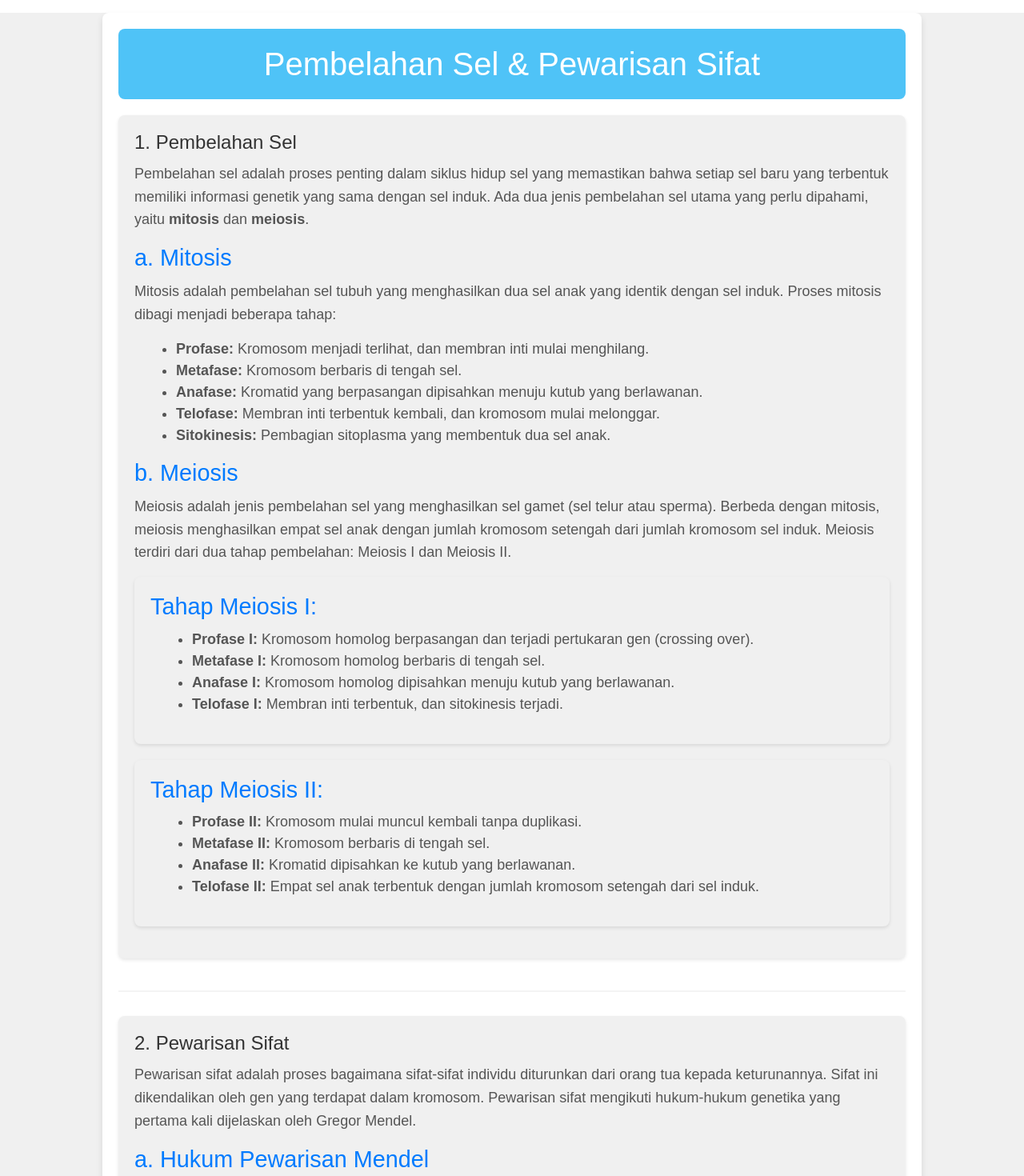
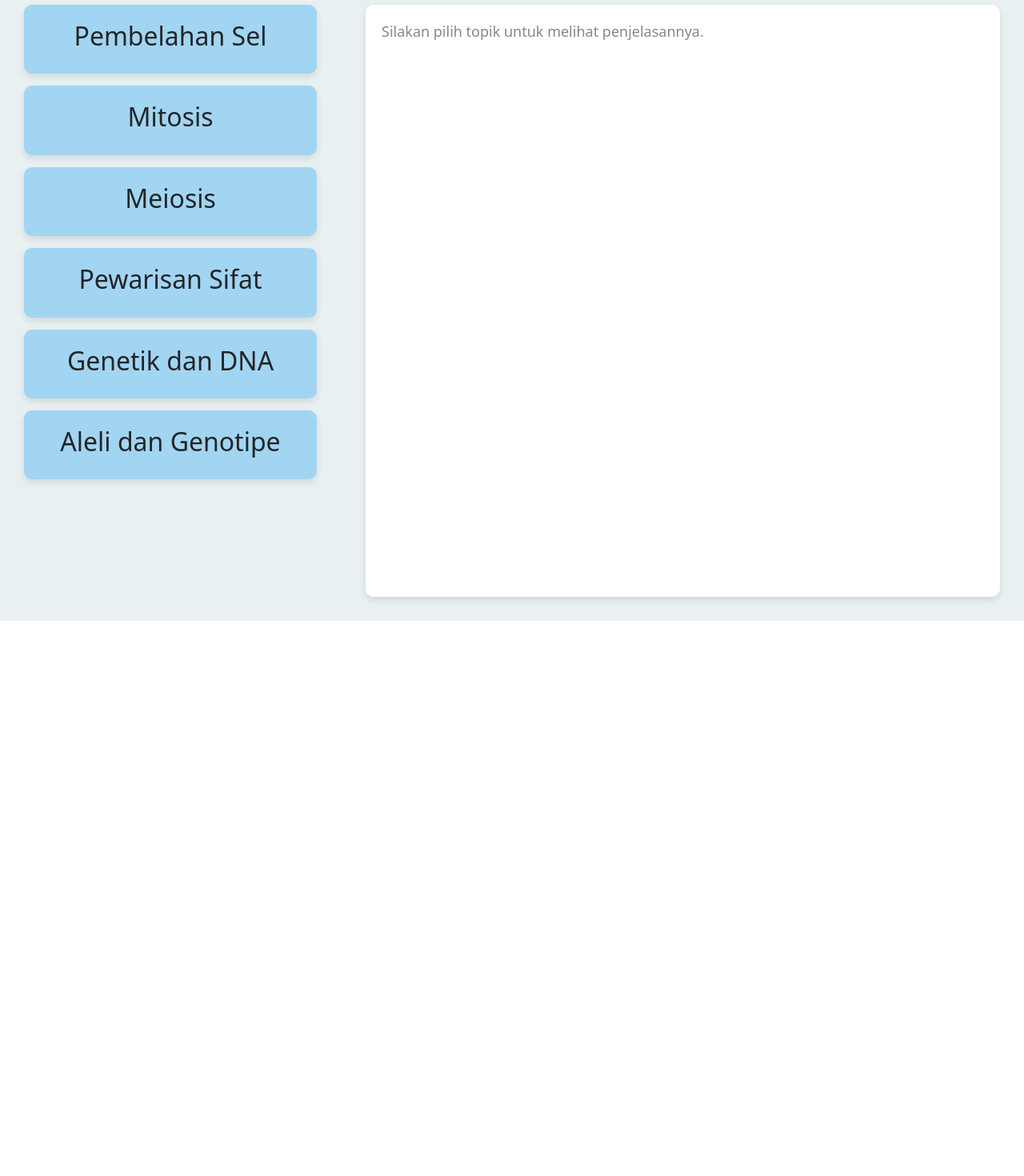
Before and after one commit to shintaem2005/Proyek-PSW1-Kelompok-7-Biologi-Kelas-12-SMA-D-IV-TRPL-Angkatan-24, a React (Create React App) app: page /pembelahanselpewarisansifat in a window 1280 px wide. Shown: the part 80-1550 px from the top of the page at 80% size. After the commit the page ends 856 px from the top, so only its background shows below. Built offline with nearby package versions, Linux system fonts and the light colour scheme; a web font is replaced by a local one.

Commit message:
perubahan Pembelahansel&Pewarisansifat.js

```diff
--- a/src/pages/Pembelahansel&Pewarisansifat.js
+++ b/src/pages/Pembelahansel&Pewarisansifat.js
@@ -1,188 +1,121 @@
-import React from 'react';
+import React, { useState } from 'react';
 
-function PembelahanselPewarisansifat() {
-  const appStyle = {
-    fontFamily: 'Arial, sans-serif',
-    margin: '0',
-    padding: '0',
-    backgroundColor: '#f0f0f0',
-    color: '#333',
-    minHeight: '100vh',
-  };
+const data = [
+  {
+    id: 1,
+    title: "Pembelahan Sel",
+    content: "Pembelahan sel adalah proses pembagian sel menjadi dua sel anak yang identik. Terdapat dua jenis utama pembelahan sel, yaitu mitosis dan meiosis. Mitosis menghasilkan dua sel anak yang identik dengan jumlah kromosom yang sama, sedangkan meiosis menghasilkan empat sel anak yang memiliki setengah jumlah kromosom dari sel induk. Pembelahan sel sangat penting dalam pertumbuhan, perbaikan jaringan, dan reproduksi organisme."
+  },
+  {
+    id: 2,
+    title: "Mitosis",
+    content: "Mitosis adalah proses pembelahan sel yang menghasilkan dua sel anak yang memiliki jumlah kromosom yang sama dengan sel induk. Proses ini terjadi dalam beberapa tahap: 1. Profase, di mana kromosom mulai terlihat; 2. Metafase, kromosom berjajar di tengah sel; 3. Anafase, kromosom terpisah menuju kutub sel; dan 4. Telofase, sel anak terbentuk. Mitosis memungkinkan pertumbuhan dan perbaikan sel."
+  },
+  {
+    id: 3,
+    title: "Meiosis",
+    content: "Meiosis adalah pembelahan sel yang terjadi dalam pembentukan gamet (sel reproduksi), yang menghasilkan empat sel anak dengan setengah jumlah kromosom dari sel induk. Proses ini penting untuk memastikan bahwa jumlah kromosom dalam spesies tetap konstan ketika terjadi pembuahan. Meiosis memiliki dua tahap pembelahan yang disebut meiosis I dan meiosis II, dengan tahap-tahap seperti profase, metafase, anafase, dan telofase pada setiap tahap pembelahan."
+  },
+  {
+    id: 4,
+    title: "Pewarisan Sifat",
+    content: "Pewarisan sifat adalah proses di mana sifat atau ciri-ciri genetik diturunkan dari orang tua kepada anak-anaknya. Sifat-sifat ini dikendalikan oleh gen yang terdapat dalam DNA, dan pewarisan sifat mengikuti hukum-hukum genetika seperti hukum segregasi dan hukum dominasi. Hukum segregasi menyatakan bahwa aleli untuk suatu sifat akan terpisah selama pembelahan sel, sementara hukum dominasi menyatakan bahwa salah satu aleli dapat mendominasi yang lainnya."
+  },
+  {
+    id: 5,
+    title: "Genetik dan DNA",
+    content: "Genetik adalah cabang biologi yang mempelajari pewarisan sifat melalui gen. Gen adalah unit pewarisan yang terletak pada kromosom dan mengkode informasi yang digunakan untuk membentuk protein, yang pada gilirannya menentukan ciri-ciri organisme. DNA (asam deoksiribonukleat) adalah materi genetik yang menyimpan informasi tentang struktur dan fungsi sel. Setiap individu memiliki kombinasi gen yang unik, yang diwariskan dari orang tua. DNA terdiri dari dua untai yang membentuk heliks ganda, dengan empat jenis basa nitrogen: adenin (A), timin (T), sitosin (C), dan guanin (G)."
+  },
+  {
+    id: 6,
+    title: "Aleli dan Genotipe",
+    content: "Aleli adalah variasi bentuk gen yang mempengaruhi suatu sifat tertentu. Genotipe adalah kombinasi aleli yang dimiliki oleh suatu individu, sementara fenotipe adalah ekspresi fisik atau penampilan dari genotipe tersebut. Sebagai contoh, aleli untuk warna mata bisa memiliki variasi coklat atau biru, dan genotipe yang memiliki aleli coklat akan memiliki fenotipe warna mata coklat. Aleli bisa dominan atau resesif, dengan aleli dominan yang lebih berpengaruh terhadap fenotipe."
+  }
+];
 
-  const containerStyle = {
-    width: '80%',
-    margin: '40px auto',
-    padding: '20px',
-    backgroundColor: 'white',
-    boxShadow: '0 4px 8px rgba(0, 0, 0, 0.1)',
-    borderRadius: '8px',
-  };
+function App() {
+  const [selectedTopic, setSelectedTopic] = useState(null);
 
-  const headingStyle = {
-    textAlign: 'center',
-    color: '#fff',
-    backgroundColor: '#4FC3F7', // Light blue background
-    fontSize: '2.5em',
-    marginBottom: '20px',
-    padding: '20px',
-    borderRadius: '8px',
-  };
-
-  const sectionStyle = {
-    marginBottom: '30px',
-    paddingBottom: '20px',
-    borderBottom: '2px solid #f4f4f4',
-  };
-
-  const subHeadingStyle = {
-    color: '#007BFF',
-    fontSize: '1.8em',
-    marginBottom: '10px',
-  };
-
-  const paragraphStyle = {
-    fontSize: '18px',
-    lineHeight: '1.6',
-    color: '#555',
-  };
-
-  const listStyle = {
-    marginLeft: '20px',
-    fontSize: '18px',
-    color: '#555',
-  };
-
-  const boxStyle = {
-    backgroundColor: '#f0f0f0', // Background color set to light grey
-    padding: '20px',
-    borderRadius: '8px',
-    marginBottom: '20px',
-    boxShadow: '0 2px 4px rgba(0, 0, 0, 0.1)',
-  };
-
-  const cardTitleStyle = {
-    fontSize: '1.5em',
-    color: '#333',
-    marginBottom: '10px',
-  };
-
-  const codeStyle = {
-    display: 'block',
-    backgroundColor: '#2E3B4E',
-    color: 'white',
-    padding: '10px',
-    borderRadius: '5px',
-    marginTop: '10px',
-    fontFamily: 'Courier, monospace',
-    fontSize: '16px',
+  const handleCardClick = (id) => {
+    const topic = data.find(t => t.id === id);
+    setSelectedTopic(topic);
   };
 
   return (
-    <div style={appStyle}>
-      <div style={containerStyle}>
-        <h1 style={headingStyle}>Pembelahan Sel & Pewarisan Sifat</h1>
-
-        <section style={sectionStyle}>
-          <div style={boxStyle}>
-            <h2 style={cardTitleStyle}>1. Pembelahan Sel</h2>
-            <p style={paragraphStyle}>
-              Pembelahan sel adalah proses penting dalam siklus hidup sel yang memastikan bahwa setiap sel baru yang terbentuk memiliki informasi genetik yang sama dengan sel induk.
-              Ada dua jenis pembelahan sel utama yang perlu dipahami, yaitu <strong>mitosis</strong> dan <strong>meiosis</strong>.
-            </p>
-
-            <h3 style={subHeadingStyle}>a. Mitosis</h3>
-            <p style={paragraphStyle}>
-              Mitosis adalah pembelahan sel tubuh yang menghasilkan dua sel anak yang identik dengan sel induk. Proses mitosis dibagi menjadi beberapa tahap:
-            </p>
-            <ul style={listStyle}>
-              <li><strong>Profase:</strong> Kromosom menjadi terlihat, dan membran inti mulai menghilang.</li>
-              <li><strong>Metafase:</strong> Kromosom berbaris di tengah sel.</li>
-              <li><strong>Anafase:</strong> Kromatid yang berpasangan dipisahkan menuju kutub yang berlawanan.</li>
-              <li><strong>Telofase:</strong> Membran inti terbentuk kembali, dan kromosom mulai melonggar.</li>
-              <li><strong>Sitokinesis:</strong> Pembagian sitoplasma yang membentuk dua sel anak.</li>
-            </ul>
-
-            <h3 style={subHeadingStyle}>b. Meiosis</h3>
-            <p style={paragraphStyle}>
-              Meiosis adalah jenis pembelahan sel yang menghasilkan sel gamet (sel telur atau sperma). Berbeda dengan mitosis, meiosis menghasilkan empat sel anak dengan jumlah kromosom setengah dari jumlah kromosom sel induk.
-              Meiosis terdiri dari dua tahap pembelahan: Meiosis I dan Meiosis II.
-            </p>
-
-            <div style={boxStyle}>
-              <h4 style={subHeadingStyle}>Tahap Meiosis I:</h4>
-              <ul style={listStyle}>
-                <li><strong>Profase I:</strong> Kromosom homolog berpasangan dan terjadi pertukaran gen (crossing over).</li>
-                <li><strong>Metafase I:</strong> Kromosom homolog berbaris di tengah sel.</li>
-                <li><strong>Anafase I:</strong> Kromosom homolog dipisahkan menuju kutub yang berlawanan.</li>
-                <li><strong>Telofase I:</strong> Membran inti terbentuk, dan sitokinesis terjadi.</li>
-              </ul>
-            </div>
-
-            <div style={boxStyle}>
-              <h4 style={subHeadingStyle}>Tahap Meiosis II:</h4>
-              <ul style={listStyle}>
-                <li><strong>Profase II:</strong> Kromosom mulai muncul kembali tanpa duplikasi.</li>
-                <li><strong>Metafase II:</strong> Kromosom berbaris di tengah sel.</li>
-                <li><strong>Anafase II:</strong> Kromatid dipisahkan ke kutub yang berlawanan.</li>
-                <li><strong>Telofase II:</strong> Empat sel anak terbentuk dengan jumlah kromosom setengah dari sel induk.</li>
-              </ul>
-            </div>
+    <div style={styles.container}>
+      <div style={styles.cardContainer}>
+        {data.map((topic) => (
+          <div
+            key={topic.id}
+            style={styles.card}
+            onClick={() => handleCardClick(topic.id)}
+          >
+            <h2>{topic.title}</h2>
           </div>
-        </section>
-
-        <section style={sectionStyle}>
-          <div style={boxStyle}>
-            <h2 style={cardTitleStyle}>2. Pewarisan Sifat</h2>
-            <p style={paragraphStyle}>
-              Pewarisan sifat adalah proses bagaimana sifat-sifat individu diturunkan dari orang tua kepada keturunannya. Sifat ini dikendalikan oleh gen yang terdapat dalam kromosom.
-              Pewarisan sifat mengikuti hukum-hukum genetika yang pertama kali dijelaskan oleh Gregor Mendel.
-            </p>
-
-            <h3 style={subHeadingStyle}>a. Hukum Pewarisan Mendel</h3>
-            <p style={paragraphStyle}>
-              Hukum pewarisan Mendel terdiri dari dua hukum utama: hukum segregasi dan hukum distribusi independen.
-              Berikut adalah penjelasan singkat tentang keduanya:
-            </p>
-            <ul style={listStyle}>
-              <li><strong>Hukum Segregasi:</strong> Setiap individu mewarisi dua salinan gen, dan salinan ini dipisahkan selama pembentukan gamet.</li>
-              <li><strong>Hukum Distribusi Independen:</strong> Gen-gen yang berada pada kromosom yang berbeda akan diwariskan secara independen satu sama lain.</li>
-            </ul>
-
-            <h3 style={subHeadingStyle}>b. Gen Dominan dan Resesif</h3>
-            <p style={paragraphStyle}>
-              Dalam pewarisan sifat, ada dua jenis alel yang terlibat, yaitu alel dominan dan alel resesif. Alel dominan akan menutupi efek dari alel resesif jika keduanya ada pada individu yang sama.
-              Misalnya, warna mata coklat adalah sifat dominan, sedangkan warna mata biru adalah sifat resesif.
-            </p>
-
-            <h3 style={subHeadingStyle}>c. Genotype dan Phenotype</h3>
-            <p style={paragraphStyle}>
-              <strong>Genotype</strong> adalah susunan genetik individu, sedangkan <strong>phenotype</strong> adalah ekspresi fisik atau sifat yang dapat diamati dari individu tersebut. Genotype dapat berupa:
-            </p>
-            <ul style={listStyle}>
-              <li><strong>Homozygot Dominan (AA):</strong> Dua alel dominan.</li>
-              <li><strong>Homozygot Resesif (aa):</strong> Dua alel resesif.</li>
-              <li><strong>Heterozygot (Aa):</strong> Satu alel dominan dan satu alel resesif.</li>
-            </ul>
-
-            <div style={boxStyle}>
-              <h4 style={subHeadingStyle}>Contoh Pewarisan Sifat pada Keturunan:</h4>
-              <p style={paragraphStyle}>
-                Jika orang tua memiliki genotipe Aa (heterozygot), dan pasangan memiliki genotipe aa (homozygot resesif), maka kemungkinan keturunannya dapat memiliki genotype AA, Aa, atau aa.
-              </p>
-              <pre style={codeStyle}>
-{`Peluang Pewarisan Gen:
-- AA: 25%
-- Aa: 50%
-- aa: 25%`}
-              </pre>
-            </div>
+        ))}
+      </div>
+      <div style={styles.detailsContainer}>
+        {selectedTopic ? (
+          <div style={styles.details}>
+            <h2>{selectedTopic.title}</h2>
+            <p>{selectedTopic.content}</p>
           </div>
-        </section>
-
+        ) : (
+          <p style={styles.placeholderText}>Silakan pilih topik untuk melihat penjelasannya.</p>
+        )}
       </div>
     </div>
   );
 }
 
-export default PembelahanselPewarisansifat;
+const styles = {
+  container: {
+    display: 'flex',
+    justifyContent: 'space-between',
+    padding: '30px',
+    backgroundColor: '#e8f0f2',
+    height: '100vh',
+  },
+  cardContainer: {
+    width: '30%',
+    display: 'flex',
+    flexDirection: 'column',
+    gap: '15px',
+  },
+  card: {
+    backgroundColor: '#a2d5f2',
+    padding: '20px',
+    borderRadius: '10px',
+    boxShadow: '0 4px 10px rgba(0, 0, 0, 0.1)',
+    cursor: 'pointer',
+    textAlign: 'center',
+    transition: 'transform 0.3s ease-in-out, background-color 0.3s ease-in-out',
+  },
+  cardHover: {
+    transform: 'translateY(-10px)',
+    backgroundColor: '#81c7e2',
+  },
+  detailsContainer: {
+    width: '65%',
+    padding: '20px',
+    backgroundColor: '#ffffff',
+    borderRadius: '10px',
+    boxShadow: '0 4px 10px rgba(0, 0, 0, 0.1)',
+    transition: 'opacity 0.5s ease-in-out',
+    opacity: 1,
+    marginLeft: '20px',
+  },
+  details: {
+    animation: 'fadeIn 0.5s ease-out',
+  },
+  placeholderText: {
+    fontSize: '18px',
+    color: '#888',
+  },
+  '@keyframes fadeIn': {
+    '0%': { opacity: 0 },
+    '100%': { opacity: 1 },
+  },
+};
+
+export default App;
```
